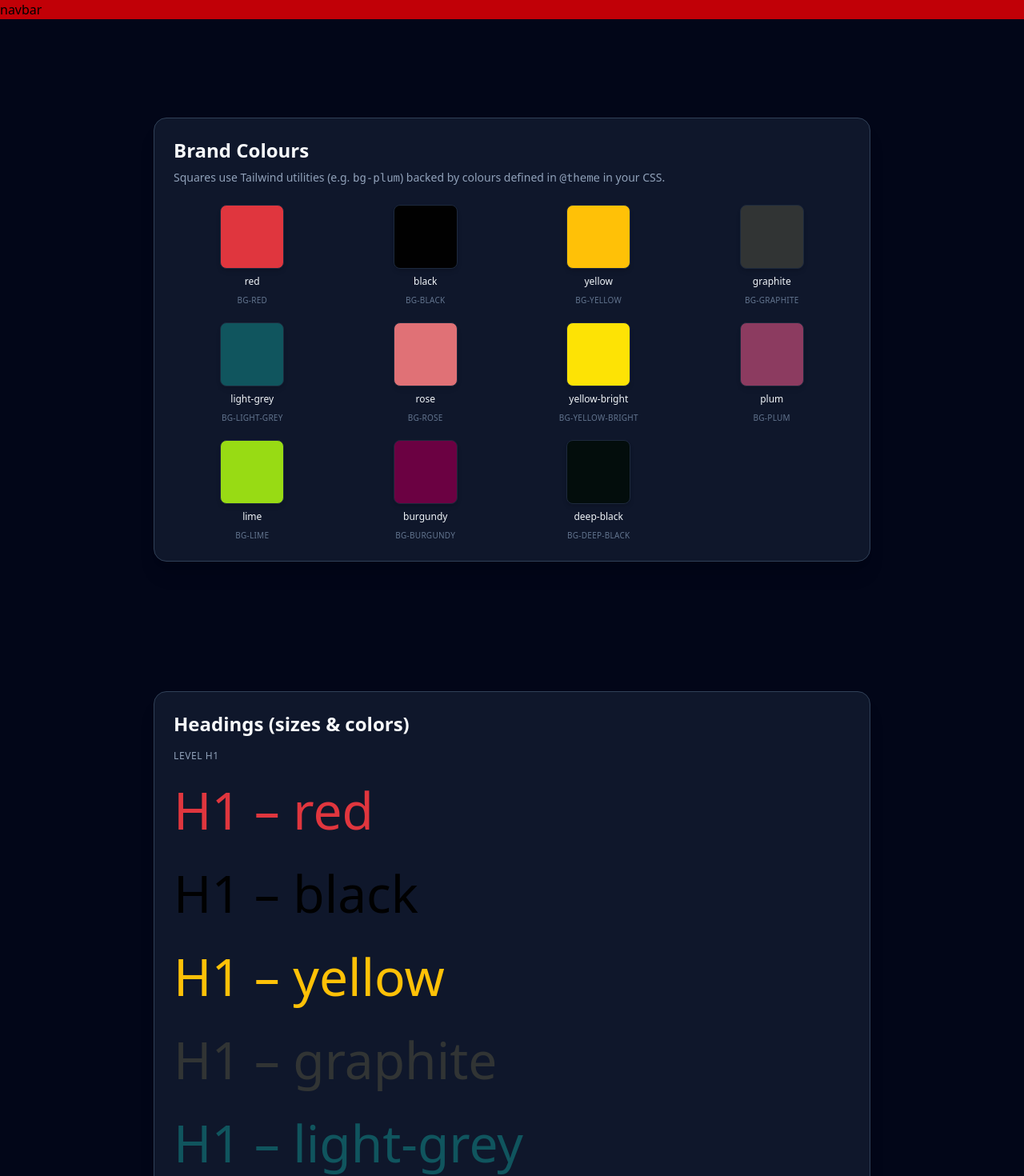
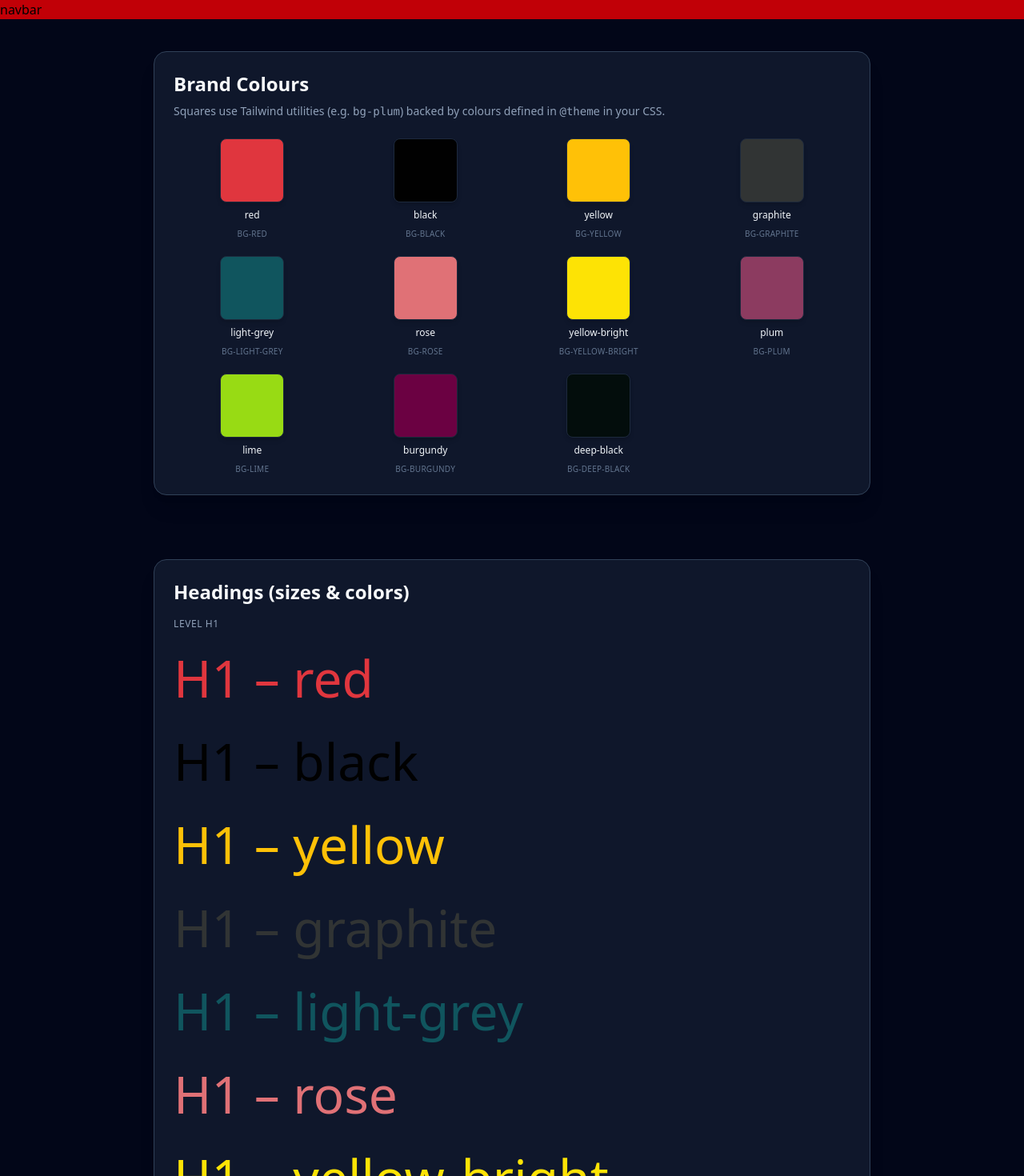
Before and after one commit to humbertoragazzini/primalport-rebuild, a Next.js app: page /components in a window 1280 px wide. Shown: the top 1470 px of the page at 80% size. Built offline with nearby package versions, Linux system fonts and the light colour scheme.

Commit message:
removed min-h-screen

```diff
--- a/src/app/components/components.tsx
+++ b/src/app/components/components.tsx
@@ -26,7 +26,7 @@ const COLORS = [
 
 export function ColorGrid() {
   return (
-    <div className="min-h-screen flex items-center justify-center bg-slate-950 px-6 py-10">
+    <div className="flex items-center justify-center bg-slate-950 px-6 py-10">
       <div className="w-full max-w-4xl rounded-2xl bg-slate-900 border border-slate-700 p-6 shadow-xl">
         <h2 className="mb-2 text-2xl font-semibold text-slate-50">
           Brand Colours
@@ -58,7 +58,7 @@ export function ColorGrid() {
 
 export function HeadingShowcase() {
   return (
-    <div className="min-h-screen flex items-center justify-center bg-slate-950 px-6 py-10">
+    <div className="flex items-center justify-center bg-slate-950 px-6 py-10">
       <div className="w-full max-w-4xl rounded-2xl bg-slate-900 border border-slate-700 p-6 shadow-xl">
         <h2 className="mb-4 text-2xl font-semibold text-slate-50">
           Headings (sizes & colors)
@@ -151,7 +151,7 @@ export function ButtonsShowcase() {
   ];
 
   return (
-    <div className="min-h-screen flex items-center justify-center bg-slate-950 px-6 py-10">
+    <div className="flex items-center justify-center bg-slate-950 px-6 py-10">
       <div className="w-full max-w-4xl rounded-2xl bg-slate-900 border border-slate-700 p-6 shadow-xl">
         <h2 className="mb-4 text-2xl font-semibold text-slate-50">Buttons</h2>
 
```
